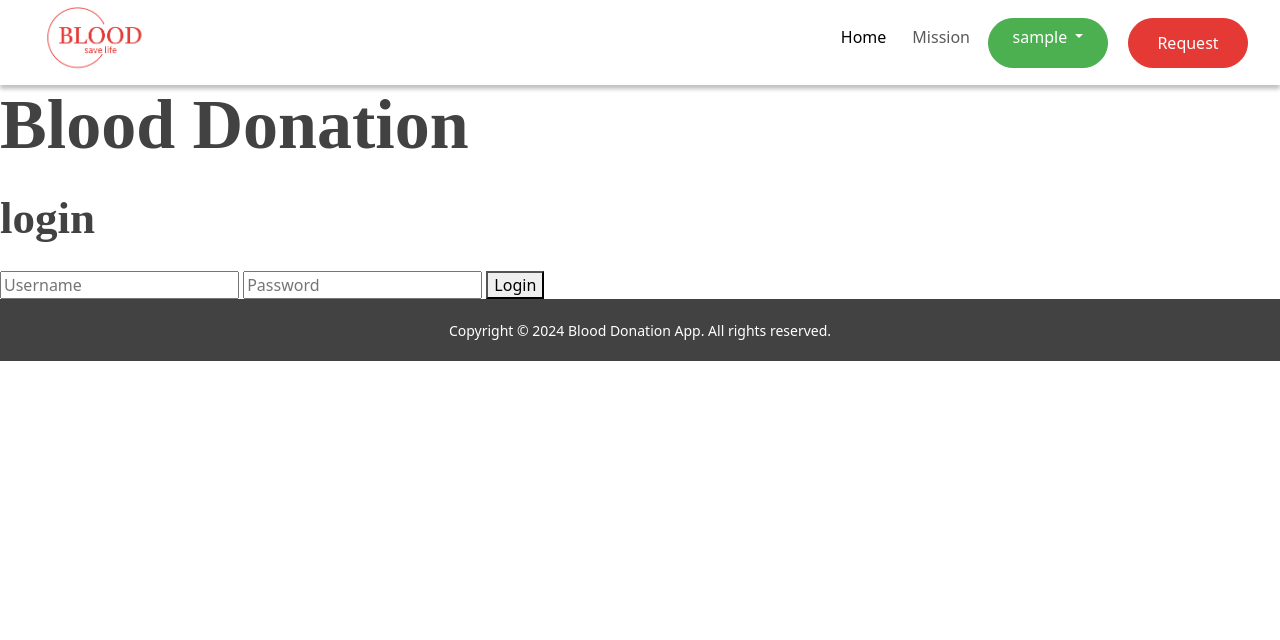
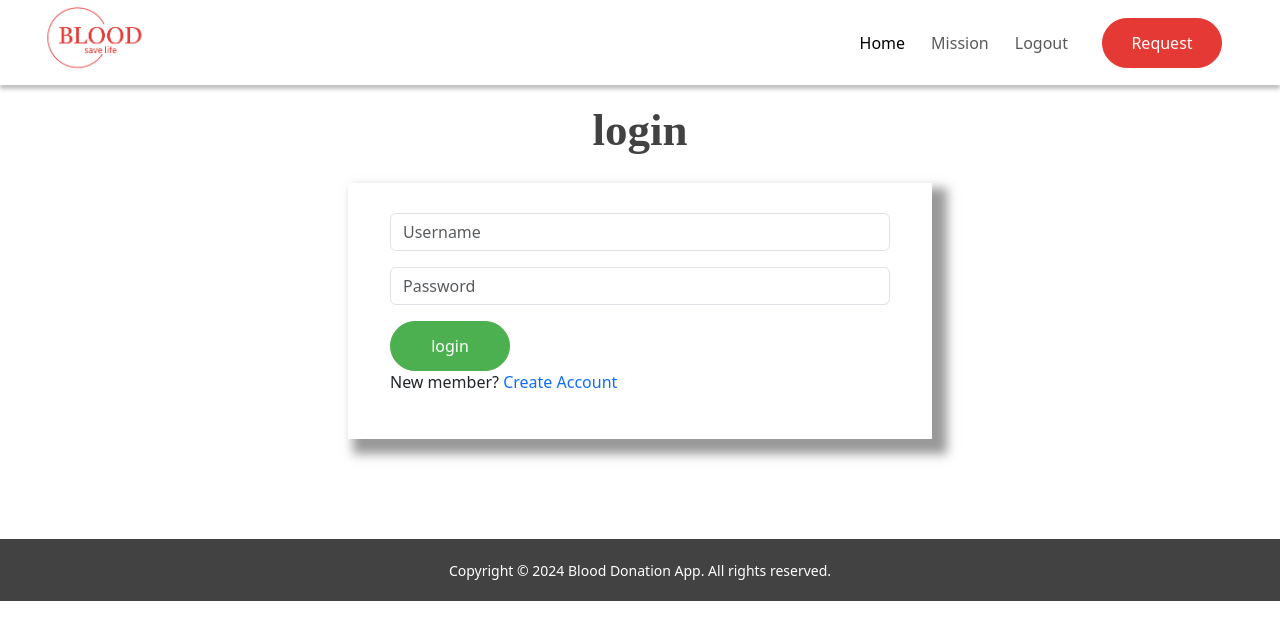
Before and after one commit to adelekebarakat/final_project, a Django app: page /blood/login in a window 1280 px wide. Shown: the top 640 px of the page. Run offline with Django 5.2, Linux system fonts and the light colour scheme; the visitor is signed in with stand-in values (Sample User, id 1); some web fonts are replaced.

Commit message:
fix bugs

```diff
--- a/blood/models.py
+++ b/blood/models.py
@@ -13,6 +13,9 @@ class BloodType(models.Model):
 class User(AbstractUser):
     phone_number = models.CharField(max_length=22, blank=True, null=True)
     blood_type = models.ForeignKey(BloodType, on_delete=models.SET_NULL, blank=True, null=True)
+    phone_verified = models.BooleanField(default=False)
+    verification_code = models.CharField(max_length=6, blank=True, null=True)
+    verification_code_created_at = models.DateTimeField(blank=True, null=True)
 
 class ReasonForRequest(models.Model):
     reason = models.CharField(max_length=225, null=True, blank=True)
@@ -25,7 +28,6 @@ class ReasonForRequest(models.Model):
 class Emergency(models.Model):
     user = models.ForeignKey(User, on_delete=models.SET_NULL, null=True, blank=True)
     blood_type = models.ForeignKey(BloodType, on_delete=models.SET_NULL, blank=True, null=True)
-    # reason_for_request = models.TextField()
     reason_for_request = models.ForeignKey(ReasonForRequest, on_delete=models.SET_NULL, blank=True, null=True)
     location = models.TextField()
     contact_number = models.CharField(max_length=20)
--- a/blood/urls.py
+++ b/blood/urls.py
@@ -1,12 +1,15 @@
 from django.urls import path
-from .views import SignInView, SignUpView, Home, Create_emergency_request, emergency_list, emergency_detail, SignOutView
+from .views import SignInView, SignUpView, Home, Create_emergency_request, emergency_list, emergency_detail, SignOutView,EditProfile,verify_phone_view,resend_verification_code
 
 urlpatterns = [
     path('register', SignUpView, name='register'),
     path('login', SignInView, name='login'),
     path('logout/', SignOutView, name="logout"),
+    path('edit/profile/', EditProfile, name="edit_profile"),
     path('home', Home, name='home'),
     path('emergency/create/', Create_emergency_request, name='emergency_request'),
     path('emergencies/', emergency_list, name='emergency_list'),
     path('emergency/<int:emergency_id>/', emergency_detail, name='emergency_detail'),
+    path('verify-phone/', verify_phone_view, name='verify_phone'),
+    path('resend-verification-code/', resend_verification_code, name='resend_verification_code'),
 ]
--- a/blood/views.py
+++ b/blood/views.py
@@ -1,26 +1,34 @@
+from datetime import timedelta
 from django.conf import settings
 from django.shortcuts import render, redirect, get_object_or_404
 from django.contrib.auth.decorators import login_required
 from django.contrib.auth.forms import UserCreationForm
 from django.contrib.auth import login, authenticate, logout
 from django.db.models import Q
-from .forms import CustomUserCreationForm, EmergencyForm, sanitize_phone_number
+from .forms import CustomUserCreationForm, EditProfileForm, EmergencyForm, VerifyPhoneForm, sanitize_phone_number
 from .models import Emergency, CanDonateTo, CanReceiveFrom, User, BloodType
-from .sms import send_sms
+from .sms import send_sms, send_verification_code
 from .geolocation import get_coordinates
-from .utils import reverse_geocode
+from .utils import generate_verification_code, reverse_geocode
 from django.contrib import messages
+from django.utils import timezone
 # Create your views here.
 
 def SignUpView(request):
     if request.method == 'POST':
         form = CustomUserCreationForm(request.POST)
         if form.is_valid():
-            user = form.save()
+            user = form.save(commit=False)
+            user.phone_verified = False
+            user.verification_code = generate_verification_code()
+            user.verification_code_created_at = timezone.now()
+            user.save()
+            send_verification_code(user)
             messages.success(request, 'Your account has been created successfully!')
             login(request, user)
-            print('Successful')
-            return redirect('home')
+            return redirect('verify_phone')
+
+            # return redirect('home')
         else:
             messages.error(request, 'There was an error creating your account. Please try again.')
     else:
@@ -28,6 +36,9 @@ def SignUpView(request):
 
     context = {'form': form}
     return render(request, 'blood/signup.html', context)
+
+
+
 
 
 def SignInView(request):
@@ -69,7 +80,8 @@ def Home(request):
     context = {'form': form}
     return render(request, 'blood/home.html', context)
 
-@login_required
+
+@login_required(login_url='login')
 def Create_emergency_request(request):
     compatible_users = None
     if request.method == 'POST':
@@ -126,13 +138,81 @@ def Create_emergency_request(request):
     return render(request, 'blood/emergencyform.html', {'form': form})
 
 
-@login_required
+@login_required(login_url='login')
 def emergency_list(request):
     emergencies = Emergency.objects.all()
     return render(request, 'blood/emergency_list.html', {'emergencies': emergencies})
 
 
-@login_required
+@login_required(login_url='login')
 def emergency_detail(request, emergency_id):
     emergency = get_object_or_404(Emergency, id=emergency_id)
     return render(request, 'blood/emergency_details.html', {'emergency': emergency})
+
+
+@login_required(login_url='login')
+def EditProfile(request):
+    user = request.user
+    if request.method == 'POST':
+        form = EditProfileForm(request.POST, instance=user)
+        if form.is_valid():
+            previous_phone = user.phone_number
+            form.save(commit=False)
+            new_phone = form.cleaned_data.get('phone_number')
+            if new_phone and new_phone != previous_phone:
+                user.phone_verified = False
+                user.verification_code = generate_verification_code()
+                user.verification_code_created_at = timezone.now()
+                send_verification_code(user)
+                messages.info(request, 'A verification code has been sent to your new phone number. Please verify it.')
+            user.save()
+            messages.success(request, 'Your profile has been updated successfully!')
+            return redirect('home')
+    else:
+        form = EditProfileForm(instance=user)
+
+    return render(request, 'blood/edit_profile.html', {'form': form})
+
+
+@login_required(login_url='login')
+def verify_phone_view(request):
+    user = request.user
+
+    if user.phone_verified:
+        messages.info(request, "Your phone number is already verified.")
+        return redirect('profile')
+
+    if request.method == 'POST':
+        form = VerifyPhoneForm(request.POST)
+        if form.is_valid():
+            entered_code = form.cleaned_data['verification_code']
+            # Check if the code matches and is within the valid time frame (e.g., 10 minutes)
+            code_valid = user.verification_code == entered_code
+            code_not_expired = user.verification_code_created_at and timezone.now() < user.verification_code_created_at + timedelta(minutes=10)
+            if code_valid and code_not_expired:
+                user.phone_verified = True
+                user.verification_code = None
+                user.verification_code_created_at = None
+                user.save()
+                messages.success(request, "Your phone number has been verified.")
+                return redirect('home')
+            else:
+                messages.error(request, "Invalid or expired verification code.")
+    else:
+        form = VerifyPhoneForm()
+
+    return render(request, 'blood/verify_phone.html', {'form': form})
+
+@login_required(login_url='login')
+def resend_verification_code(request):
+    user = request.user
+    if user.phone_verified:
+        messages.info(request, "Your phone number is already verified.")
+        return redirect('home')
+
+    user.verification_code = generate_verification_code()
+    user.verification_code_created_at = timezone.now()
+    user.save()
+    send_verification_code(user)
+    messages.success(request, "A new verification code has been sent to your phone number.")
+    return redirect('verify_phone')
--- a/blooddatabase/settings.py
+++ b/blooddatabase/settings.py
@@ -120,6 +120,9 @@ USE_I18N = True
 USE_TZ = True
 
 
+# LOGIN_URL = 'login/'
+
+
 # Static files (CSS, JavaScript, Images)
 # https://docs.djangoproject.com/en/5.0/howto/static-files/
 
--- a/static/css/style.css
+++ b/static/css/style.css
@@ -7,8 +7,11 @@
 
 a {
     text-decoration: none;
+    /* color: var(--Secondary); */
+
+}
+.btn a {
     color: var(--Secondary);
-
 }
 .hero-section {
     padding-bottom: 100px;
@@ -167,7 +170,19 @@ h2{
     align-self: stretch;
     flex-direction: column;
     align-items: start;
-    padding: 22px 42px;
+    padding: 30px 42px;
+}
+.emergency-form {
+    margin-left: 8px;
+    margin-right: 8px;
+    gap: 22px;
+    /* display: flex; */
+    background-color: var(--white_a700);
+    box-shadow: var(--shadow-xs);
+    align-self: stretch;
+    flex-direction: column;
+    align-items: start;
+    padding: 30px 42px;
 }
 .container .registration {
     width: 600px;
@@ -250,5 +265,11 @@ h2{
         line-height: 40px;
     }
 
+    .emergency-form {
+        padding: 30px 20px;
+    }
+    .donor-form {
+        padding: 30px 20px;
+    }
 
 }
--- a/templates/blood/base.html
+++ b/templates/blood/base.html
@@ -27,20 +27,12 @@
               <li class="nav-item">
                 <a class="nav-link" href="#">Mission</a>
               </li>
-              <ul class="navbar-nav mb-2 mb-lg-0">
+            </ul>
+              <ul class="navbar-nav  mb-2 mb-lg-0">
                 {% if user.is_authenticated %}
-              <div class="dropdown">
-                <a type="button" class="btn btn-secondary dropdown-toggle" data-bs-toggle="dropdown" aria-expanded="false">
-                    {{user.username}}
-                    <i class="fa-solid fa-user"></i>
-                </a>
-                <ul class="dropdown-menu dropdown-menu-dark">
-                    <li>
-                            {{user.first_name}} {{user.last_name}} <br> @{{user.username}}
-                    </li>
-                    <li><hr class="dropdown-divider"></li>
-                    <li><a class="dropdown-item" href="{% url 'logout' %}"><i class="fa-solid fa-right-from-bracket"></i> Sign out</a></li>
-                  </ul></div>
+
+                    <li class="nav-link"  ><a class="dropdown-item" href="{% url 'logout' %}"><i class="fa-solid fa-right-from-bracket"></i> Logout</a></li>
+
                   {%else%}
                   <li class="nav-item">
                     <a class="nav-link" href="{% url 'register'%}">Login/Register</a>
@@ -48,8 +40,9 @@
                   {%endif%}
               </ul>
 
-            </ul>
-            <button class='btn btn-primary'><a href="{% url 'emergency_request' %}">Request</a></button>
+              <button class='btn btn-primary mx-3'><a href="{% url 'emergency_request' %}">Request</a></button>
+              <ul class="navbar-nav mb-2 mb-lg-0">
+
 
           </div>
         </div>
--- a/templates/blood/signin.html
+++ b/templates/blood/signin.html
@@ -5,13 +5,23 @@
 {% block title%} register {% endblock %}
 
 {% block content%}
-    <h1>Blood Donation</h1>
-    <h2>login</h2>
+
+<div class="container reg-section">
+
+    <h2 class="text-center">login</h2>
     <form method="POST">
         {% csrf_token %}
-        <input type="text" name="username" placeholder="Username" required>
-        <input type="password" name="password" placeholder="Password" required>
-        <button type="submit">Login</button>
+        <div class="registration mx-auto">
+            <div class="emergency-form">
+        <input class="form-control mb-3" type="text" name="username" placeholder="Username" required>
+        <input class="form-control mb-3" type="password" name="password" placeholder="Password" required>
+        <div class="col-12">
+            <button type="submit" class="btn btn-secondary">login</button>
+          </div>
     </form>
+    <p>New member? <a href="{% url 'register' %}">Create Account</a> </p>
 
+</div>
+</div>
+</div>
 {% endblock %}
```
Also changed, not shown: blood/admin.py (+6 -1 lines), blood/forms.py (+31 -12 lines), blood/sms.py (+14 -0 lines), blood/utils.py (+7 -0 lines), templates/blood/edit_profile.html (added, +15 -0 lines), templates/blood/emergencyform.html (+13 -2 lines), templates/blood/signup.html (+4 -3 lines), templates/blood/verify_phone.html (added, +14 -0 lines), blood/migrations/0018_user_phone_verified_user_verification_code_and_more.py (added).
